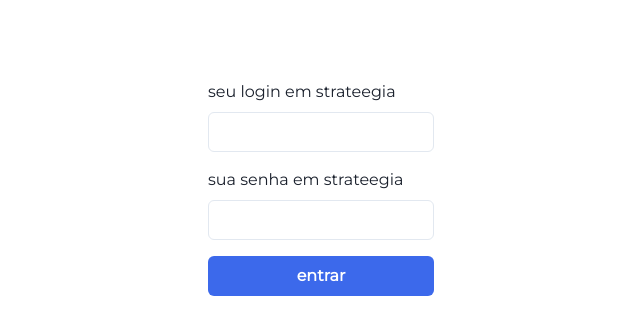
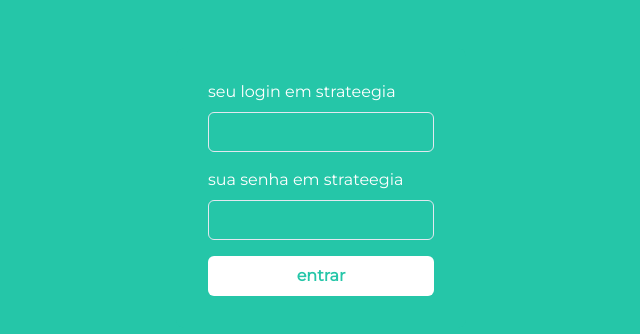
Before and after one commit to filipecalegario/strateegia-flow, a React (Create React App) app: page / in a window 1280 px wide. Shown: the top 334 px of the page, without its empty margins (319-959 px from the left). Built offline with nearby package versions, Linux system fonts and the light colour scheme.

Commit message:
adjust style

```diff
--- a/src/pages/Main.jsx
+++ b/src/pages/Main.jsx
@@ -198,10 +198,11 @@
     return `${dateToLocale} ${timeToLocale} (${daysBetween} dias atrás)`;
   };
 
-  return (
+  return (<>
     <SimpleSidebar sideBarItems={sideBarProjects} handleClick={handleClick}>
-      <Box padding={10}>
-        <Text fontSize="lg">{projectTitle}</Text>
+        <Text h='80px' py='20px' mx='90px' fontWeight='bold' fontSize="2xl">{projectTitle}</Text>
+        <Box padding='none' m='none' as='hr' borderBottom="sm" borderColor='#25C6A8'/>
+      <Box px={10}>
         <Loading active={isLoading} />
         <Box margin={10}>
           <UnorderedList margin={5}>
@@ -243,7 +244,7 @@
                         {!itemMarkedAsReadList.includes(
                           item.notification_id
                         ) ? (
-                          <Link onClick={(e) => handleMarkAsRead(e)}>
+                          <Link style={{ textDecoration: "none" }} onClick={(e) => handleMarkAsRead(e)}>
                             <Text id={item.notification_id} mr={2}>
                               marcar como lida
                             </Text>
@@ -256,28 +257,30 @@
 
                         <Text mr={2}>|</Text>
                         <Link
+                        style={{ textDecoration: "none" }}
                           onClick={(e) => {
                             handleClickAgreement(e);
                           }}
                         >
                           {!agreementList.includes(item.payload.id) ? (
-                            <Text id={item.payload.id} mr={2}>
+                            <Text color='#25C6A8' id={item.payload.id} mr={2}>
                               curtir
                             </Text>
                           ) : (
-                            <Text id={item.payload.id} mr={2} color="grey">
+                            <Text color='red' id={item.payload.id} mr={2} >
                               remover curtida
                             </Text>
                           )}
                         </Link>
-                        <Text mr={2}>|</Text>
+                        <Text color='#25C6A8' mr={2}>|</Text>
                         {!showCommentBoxList.includes(item.payload.id) ? (
                           <Link
+                          style={{ textDecoration: "none" }}
                             onClick={(e) => {
                               handleShowCommentClick(e);
                             }}
                           >
-                            <Text id={item.payload.id}>comentar</Text>
+                            <Text  color='#25C6A8' id={item.payload.id}>comentar</Text>
                           </Link>
                         ) : (
                           <Box mr={2}>
@@ -316,5 +319,6 @@
         </Box>
       </Box>
     </SimpleSidebar>
+    </>
   );
 }
--- a/src/pages/Signin.jsx
+++ b/src/pages/Signin.jsx
@@ -14,6 +14,8 @@
 import { ColorModeSwitcher } from "../ColorModeSwitcher";
 import { useState, useEffect } from "react";
 import { useNavigate } from "react-router-dom";
+
+const DEFAULT_COLOR = "#25C6A8";
 
 export default function Signin() {
   const navigate = useNavigate();
@@ -53,7 +55,12 @@
   }, []);
 
   return (
-    <Flex minH={"100vh"} align={"top"} justify={"start"}>
+    <Flex
+      minH={"100vh"}
+      align={"top"}
+      justify={"start"}
+      background={DEFAULT_COLOR}
+    >
       {/* <ColorModeSwitcher /> */}
       <Stack spacing={8} mx={"auto"} maxW={"lg"} py={12} px={6}>
         {/* <Stack align={'center'}>
@@ -64,28 +71,30 @@
         </Stack> */}
         <Box
           rounded={"lg"}
-          bg={useColorModeValue("white", "gray.700")}
+          // bg={useColorModeValue("white", "gray.700")}
+          bg={DEFAULT_COLOR}
           // boxShadow={'lg'}
           p={8}
         >
           <form onSubmit={handleSubmit} id="login-form">
             <Stack spacing={4}>
               <FormControl id="email">
-                <FormLabel>seu login em strateegia</FormLabel>
+                <FormLabel color="white">seu login em strateegia</FormLabel>
                 <Input type="email" name="email" onChange={handleChange} />
               </FormControl>
               <FormControl id="password">
-                <FormLabel>sua senha em strateegia</FormLabel>
+                <FormLabel color="white">sua senha em strateegia</FormLabel>
                 <Input
                   type="password"
                   name="password"
                   onChange={handleChange}
+
                 />
               </FormControl>
               <Stack spacing={10}>
                 <Button
-                  bg={"#3C69EB"}
-                  color={"white"}
+                  bg={"white"}
+                  color={"#25C6A8"}
                   _hover={{
                     bg: "blue.400",
                   }}
--- a/src/pages/SimpleSidebar.jsx
+++ b/src/pages/SimpleSidebar.jsx
@@ -10,17 +10,20 @@
   Text,
   useColorModeValue,
   useDisclosure,
+  Image
 } from "@chakra-ui/react";
 import React from "react";
 import { FiMenu } from "react-icons/fi";
+import { IoMdArrowDropright } from "react-icons/io";
+import strateegiaLogo from '../assets/strateegia_logo.png'
 
 export default function SimpleSidebar({ sideBarItems, children, handleClick }) {
   const { isOpen, onOpen, onClose } = useDisclosure();
   return (
     <Box
       minH="100vh"
-      bg={useColorModeValue("gray.100", "gray.900")}
-    >
+      bg="white"
+      >
       <SidebarContent
         onClose={() => onClose}
         sideBarItems={sideBarItems}
@@ -46,7 +49,7 @@
       </Drawer>
       {/* mobilenav */}
       <MobileNav display={{ base: "flex", md: "none" }} onOpen={onOpen} />
-      <Box ml={{ base: 0, md: 500 }} p="4">
+      <Box ml={{ base: 0, md: 500 }}>
         {children}
       </Box>
     </Box>
@@ -56,7 +59,7 @@
 const SidebarContent = ({ onClose, sideBarItems, handleClick, ...rest }) => {
   return (
     <Box
-      bg={useColorModeValue("white", "gray.900")}
+      bg="#25C6A8"
       borderRight="1px"
       borderRightColor={useColorModeValue("gray.200", "gray.700")}
       w={{ base: "full", md: 500 }}
@@ -65,12 +68,14 @@
       h="full"
       {...rest}
     >
-      <Flex h="20" alignItems="center" mx="8" justifyContent="space-between">
-        <Text fontSize="lg" fontWeight="bold">
-          strateegia flow
+      <Flex w='100%' h="20" alignItems="center" mx="0">
+        <Image src={strateegiaLogo} h='60px' mx='10px'/>
+        <Text color='white' fontSize="2xl" fontWeight="bold">
+          flow.strateegia
         </Text>
         <CloseButton display={{ base: "flex", md: "none" }} onClick={onClose} />
       </Flex>
+        <Box padding='none' as='hr' borderBottom="sm" borderColor='white'/>
       {sideBarItems?.map((link) => (
         <NavItem
           key={link.id}
@@ -91,6 +96,8 @@
       href="#"
       style={{ textDecoration: "none" }}
       _focus={{ boxShadow: "none" }}
+      color='white'
+      fontSize="lg"
     >
       <Flex
         align="center"
@@ -100,7 +107,7 @@
         role="group"
         cursor="pointer"
         _hover={{
-          bg: "cyan.400",
+          bg: "blue.400",
           color: "white",
         }}
         {...rest}
@@ -108,11 +115,11 @@
         {icon && (
           <Icon
             mr="4"
-            fontSize="16"
+            fontSize="30"
             _groupHover={{
               color: "white",
             }}
-            as={icon}
+            as={IoMdArrowDropright}
           />
         )}
         {children}
```
Also changed, not shown: src/assets/strateegia_logo.png (added).
